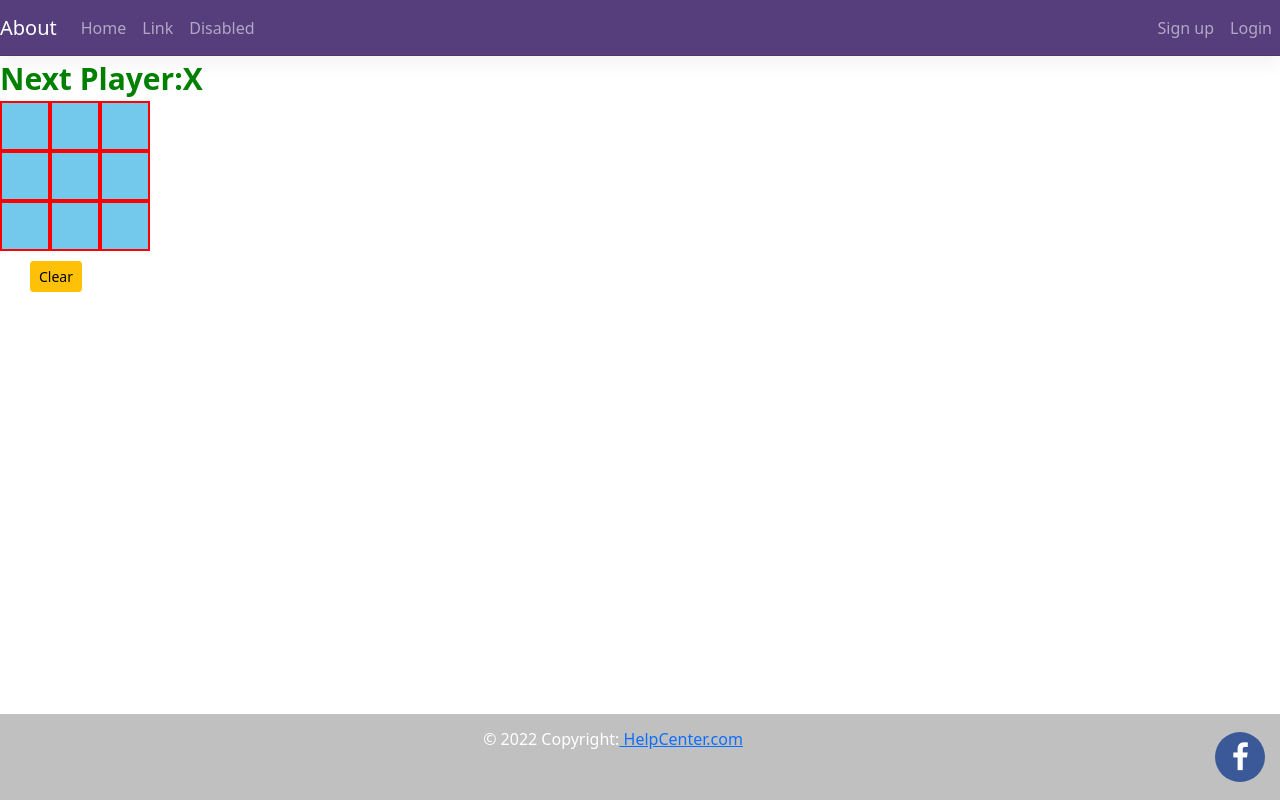
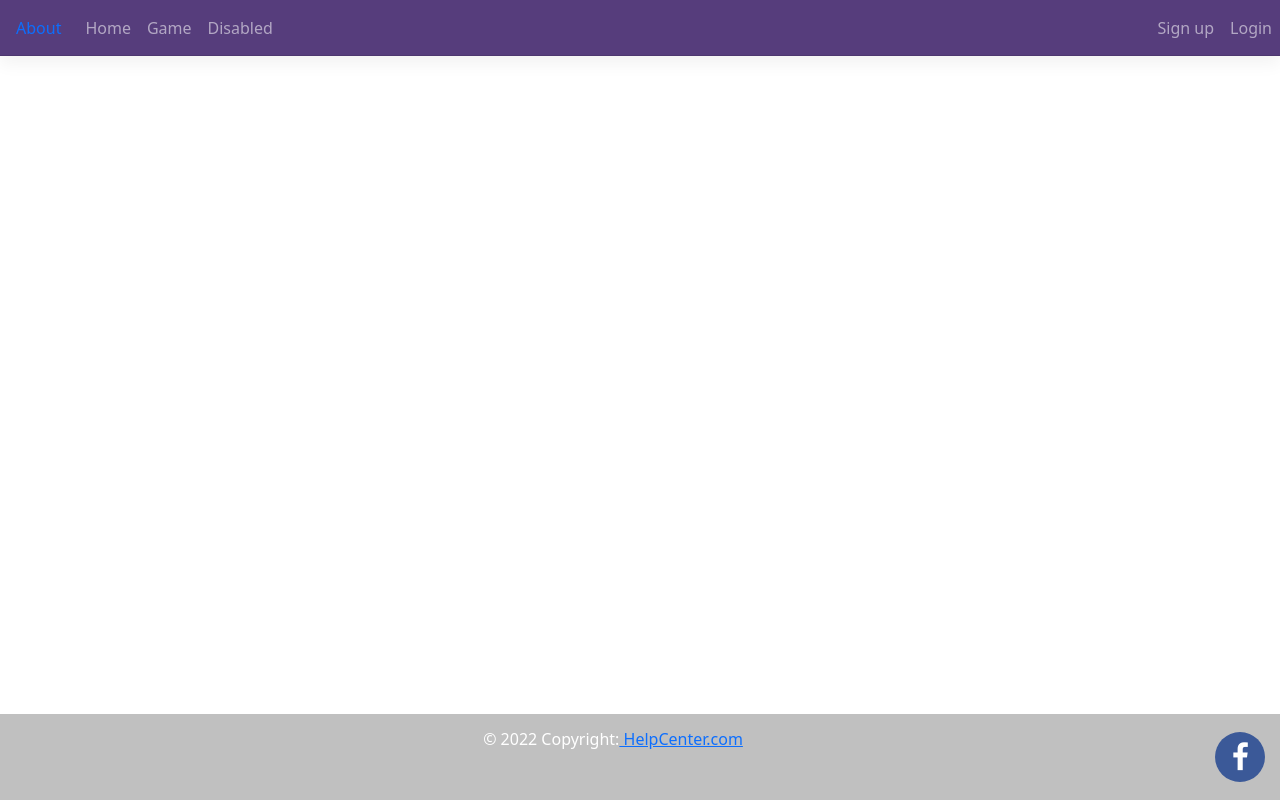
Before and after one commit to rajesh13ca63/tik-tok-game, a React (Create React App) app: page / in a window 1280 px wide. Built offline with nearby package versions, Linux system fonts and the light colour scheme.

Commit message:
Implementation of Routing in application.

```diff
--- a/package.json
+++ b/package.json
@@ -9,6 +9,7 @@
     "bootstrap": "^5.1.3",
     "react": "^17.0.2",
     "react-dom": "^17.0.2",
+    "react-router-dom": "^6.2.1",
     "react-scripts": "5.0.0",
     "web-vitals": "^2.1.3"
   },
--- /dev/null
+++ b/src/components/about.jsx
@@ -0,0 +1,10 @@
+function About() {
+    return (
+        <div>
+            <h1>Tik-toc-toe Game</h1>
+            <p>It is easy to play for two plyers one by one</p>
+        </div>
+    )
+}
+
+export default About;
--- a/src/components/app.jsx
+++ b/src/components/app.jsx
@@ -1,9 +1,42 @@
 import React, {Component} from "react";
-import Game from "./game";
+import { Link, Outlet } from 'react-router-dom';
+import Footer from "./footer";
 
 class App extends Component {
     render() {
-        return <Game/>;
+        return (
+            <div className="container-f">
+                <nav className="navbar navbar-expand-lg navbar-dark bd-color">
+                    <Link to="/about" className="nav-link">About</Link>
+                    <div className="collapse navbar-collapse" id="navbarSupportedContent">
+                        <ul className="navbar-nav mr-auto">
+                            <li className="nav-item active">
+                                <Link to="/home" className="nav-link">Home </Link>
+                            </li>
+                            <li className="nav-item">
+                                <Link to="/game" className="nav-link">Game</Link>
+                            </li>
+                            <li className="nav-item">
+                                <Link to="/disable" className="nav-link">Disabled</Link>
+                            </li>
+                        </ul>
+                    </div>
+
+                    <ul className="navbar-nav ml-auto">
+                        <li className="nav-item">
+                            <Link to="/signup" className="nav-link">Sign up</Link>
+                        </li>
+                        <li className="nav-item">
+                            <Link to="/login" className="nav-link">Login</Link>
+                        </li>
+                    </ul>
+                </nav>
+                <Outlet />
+                <div className="footer">
+                    <Footer />
+                </div>
+            </div>
+        );
     }
 }
 
--- a/src/components/game.jsx
+++ b/src/components/game.jsx
@@ -7,11 +7,7 @@ class Game extends React.Component {
     render() {
         return (
             <div>
-                <div>
-                    <Header/>
-                </div>
                 <div className="game">
-
                     <div className="game-board">
                         <Board />
                     </div>
@@ -19,9 +15,6 @@ class Game extends React.Component {
 
                     </div>
                 </div>
-                <div>
-                    <Footer />
-                </div>
             </div>
         )
     }
--- a/src/index.js
+++ b/src/index.js
@@ -2,8 +2,31 @@ import reactDom from "react-dom";
 import './app.css';
 import App from './components/app';
 import 'bootstrap/dist/css/bootstrap.css';
+import Game from "./components/game";
+import About from "./components/about";
+import {
+    BrowserRouter as Router,
+    Routes,
+    Route
+} from 'react-router-dom';
+
+const rootElement = document.getElementById('root');
 
 reactDom.render (
-    <App />,
-    document.getElementById('root')
+    <Router>
+        {/* <App /> */}
+        <Routes>
+            <Route path="/" element={<App />} />
+            <Route path="game" element={<Game />} />
+
+            <Route path="*" element={
+            <main style={{ padding: "1rem" }}>
+                <p>There's nothing here!</p>
+            </main>
+            } />
+        </Routes>
+    </Router>,
+
+
+    rootElement
 );
```
Also changed, not shown: 1 other file (tests, documents, lock files or other folders).
